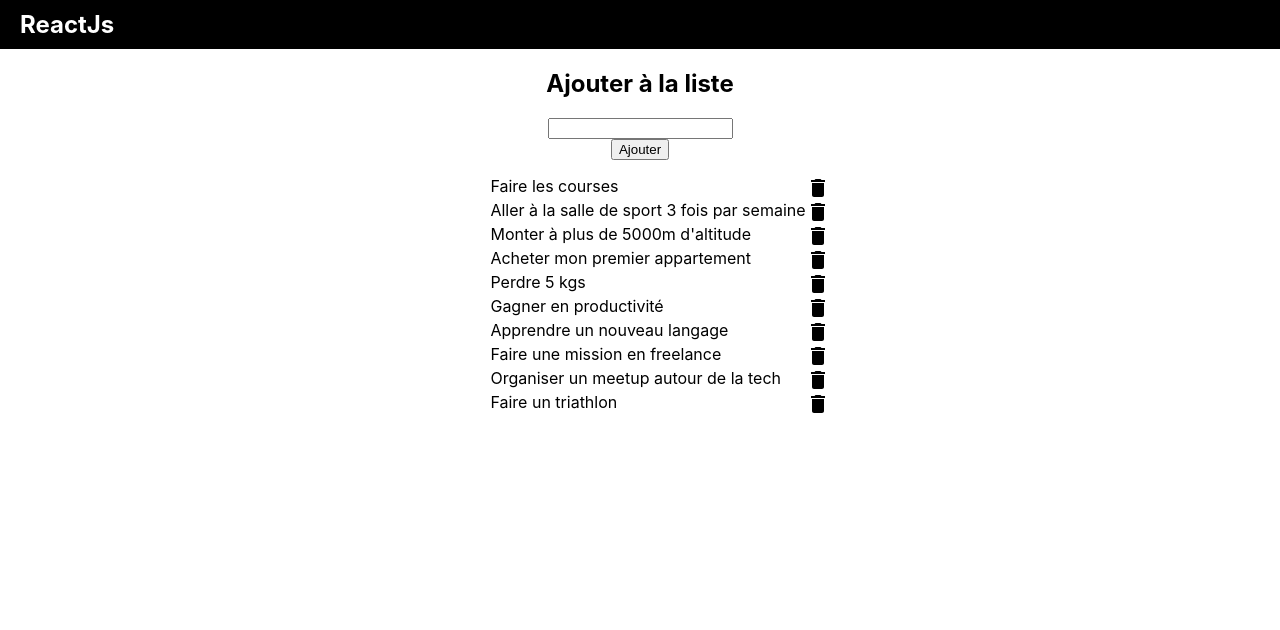
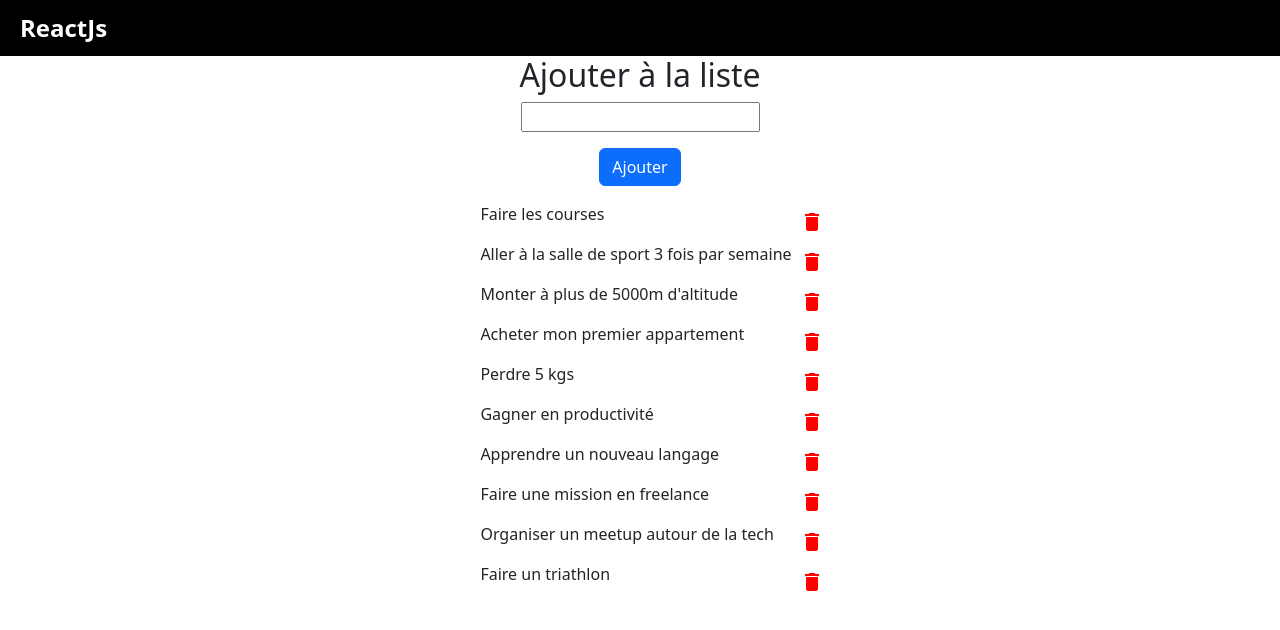
Before and after one commit to ilaneBen/chiren_reactjs, a React (Create React App) app: page / in a window 1280 px wide. Shown: the top 630 px of the page. Built offline with nearby package versions, Linux system fonts and the light colour scheme.

Commit message:
modal delete

```diff
--- a/package.json
+++ b/package.json
@@ -10,7 +10,9 @@
     "@testing-library/jest-dom": "^5.17.0",
     "@testing-library/react": "^13.4.0",
     "@testing-library/user-event": "^13.5.0",
+    "bootstrap": "^5.3.3",
     "react": "^18.3.1",
+    "react-bootstrap": "^2.10.5",
     "react-dom": "^18.3.1",
     "react-router-dom": "^6.27.0",
     "react-scripts": "5.0.1",
--- a/src/App.css
+++ b/src/App.css
@@ -60,3 +60,7 @@ li{
   display: flex;
   justify-content: space-between;
 }
+
+.css-1umw9bq-MuiSvgIcon-root {
+  color: red;
+}
--- /dev/null
+++ b/src/components/modal/modalConfirmDelete.jsx
@@ -0,0 +1,24 @@
+import React from 'react'
+import Button from 'react-bootstrap/Button';
+import Modal from 'react-bootstrap/Modal';
+
+const DeleteConfirmation = ({ showModal, hideModal, onConfirm, id, message }) => {
+    return (
+        <Modal show={showModal} onHide={hideModal}>
+        <Modal.Header closeButton>
+          <Modal.Title>Supprimer ?</Modal.Title>
+        </Modal.Header>
+        <Modal.Body><div className="alert alert-danger">{message}</div></Modal.Body>
+        <Modal.Footer>
+          <Button variant="default" onClick={hideModal}>
+            Annuler
+          </Button>
+          <Button variant="danger" onClick={() => onConfirm( id) }>
+            Supprimer
+          </Button>
+        </Modal.Footer>
+      </Modal>
+    )
+}
+
+export default DeleteConfirmation;
--- a/src/components/todolist.jsx
+++ b/src/components/todolist.jsx
@@ -1,6 +1,9 @@
 import React, { useState } from 'react';
-import '../App.css'; // Assurez-vous de créer un fichier CSS pour Home
+import '../App.css';
+import DeleteConfirmation from './modal/modalConfirmDelete';
 import DeleteIcon from '@mui/icons-material/Delete';
+import IconButton from '@mui/material/IconButton'; // Importer IconButton
+import 'bootstrap/dist/css/bootstrap.min.css'; // Assure-toi d'importer les styles Bootstrap
 
 
 const sampleGoalsData = [
@@ -16,18 +19,39 @@ const sampleGoalsData = [
     { id: 10, goal: "Faire un triathlon" }
 ];
 
-
-
 const TodoList = () => {
   // Utilisation du hook d'état pour gérer les objectifs
   const [sampleGoals, setSampleGoals] = useState(sampleGoalsData);
   const [goal, setGoal] = useState('');
 
+  // Gestion de la modal
+  const [showModal, setShowModal] = useState(false);
+  const [goalToDelete, setGoalToDelete] = useState(null);
 
-    function handleChange(event) {
+  // Ouvrir la modal et stocker l'objectif à supprimer
+  const openDeleteModal = (id) => {
+    setGoalToDelete(id);
+    setShowModal(true);
+  };
+
+  // Fermer la modal
+  const closeModal = () => {
+    setShowModal(false);
+    setGoalToDelete(null);
+  };
+
+  // Fonction pour confirmer et supprimer un objectif
+  const handleConfirmDelete = () => {
+    setSampleGoals(sampleGoals.filter(goal => goal.id !== goalToDelete));
+    closeModal(); // Fermer la modal après la suppression
+  };
+
+  // Fonction pour gérer l'entrée utilisateur
+  const handleChange = (event) => {
     setGoal(event.target.value);
-      }
+  };
 
+  // Fonction pour ajouter un nouvel objectif
   const handleAdd = () => {
     if (goal.trim() !== '') {
       const newGoal = {
@@ -39,31 +63,38 @@ const sampleGoalsData = [
     }
   };
 
-    // Fonction pour supprimer un objectif par ID
-    const handleDelete = (id) => {
-      setSampleGoals(sampleGoals.filter(goal => goal.id !== id));
-    };
-
   return (
-
     <>
       <h2>Ajouter à la liste</h2>
-        <div className='list'><input type="text" onChange={handleChange} />
-        <button type="button" onClick={handleAdd}>
+      <div className='list'>
+        <input type="text" value={goal} onChange={handleChange} />
+        <button type="button" className='btn btn-primary mt-3 mb-3' onClick={handleAdd}>
           Ajouter
         </button>
+
         <ul>
           {sampleGoals.map((goal) => (
             <li key={goal.id}>
               {goal.goal}{' '}
-                        <DeleteIcon onClick={() => handleDelete(goal.id)}>
-                            Supprimer
-                        </DeleteIcon>
+              {/* Utiliser IconButton pour rendre l'icône cliquable */}
+              <IconButton onClick={() => openDeleteModal(goal.id)}>
+                <DeleteIcon /> {/* Icône de suppression */}
+              </IconButton>
             </li>
           ))}
-            </ul></div></>
+        </ul>
+
+        {/* Modal de confirmation */}
+        <DeleteConfirmation
+          showModal={showModal}
+          hideModal={closeModal}
+          onConfirm={handleConfirmDelete}
+          id={goalToDelete} // ID de l'élément à supprimer
+          message="Êtes-vous sûr de vouloir supprimer cet objectif ?"
+        />
+      </div>
+    </>
   );
 };
 
-
 export default TodoList;
```
Also changed, not shown: 1 other file (tests, documents, lock files or other folders). Lines whose indentation alone changed are shown as unchanged.
